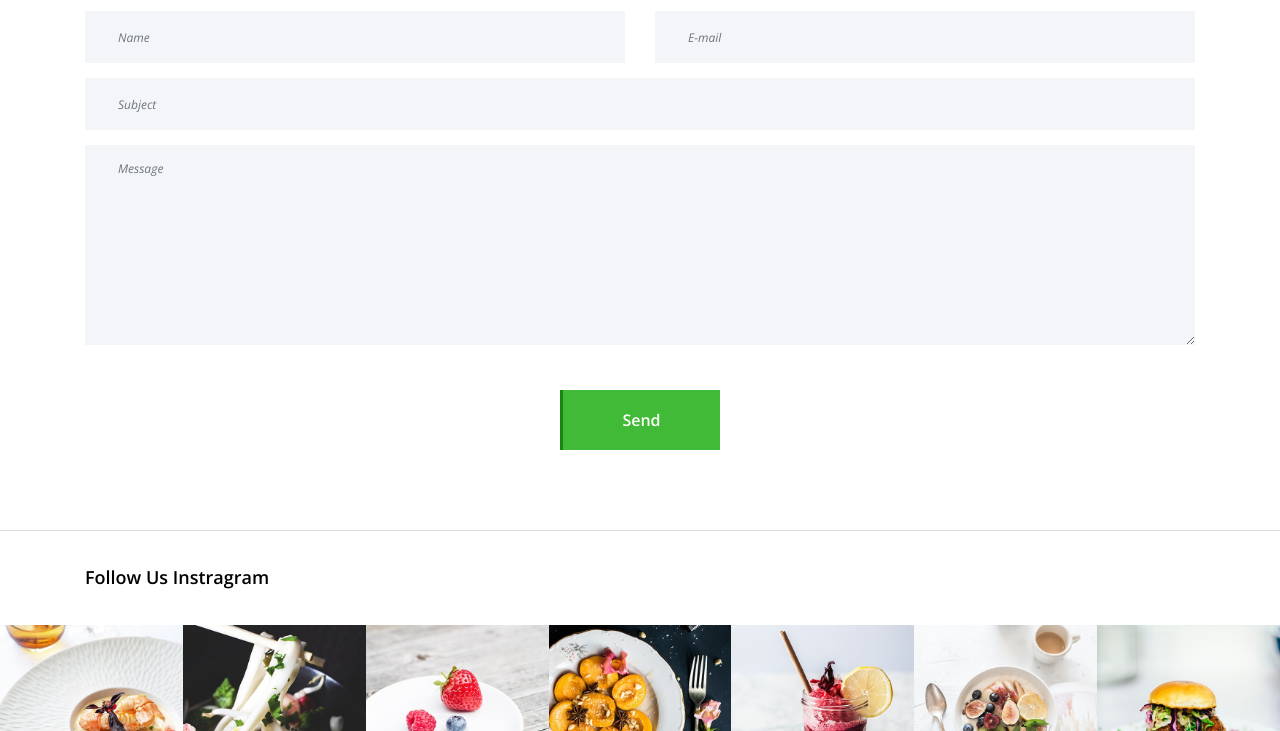
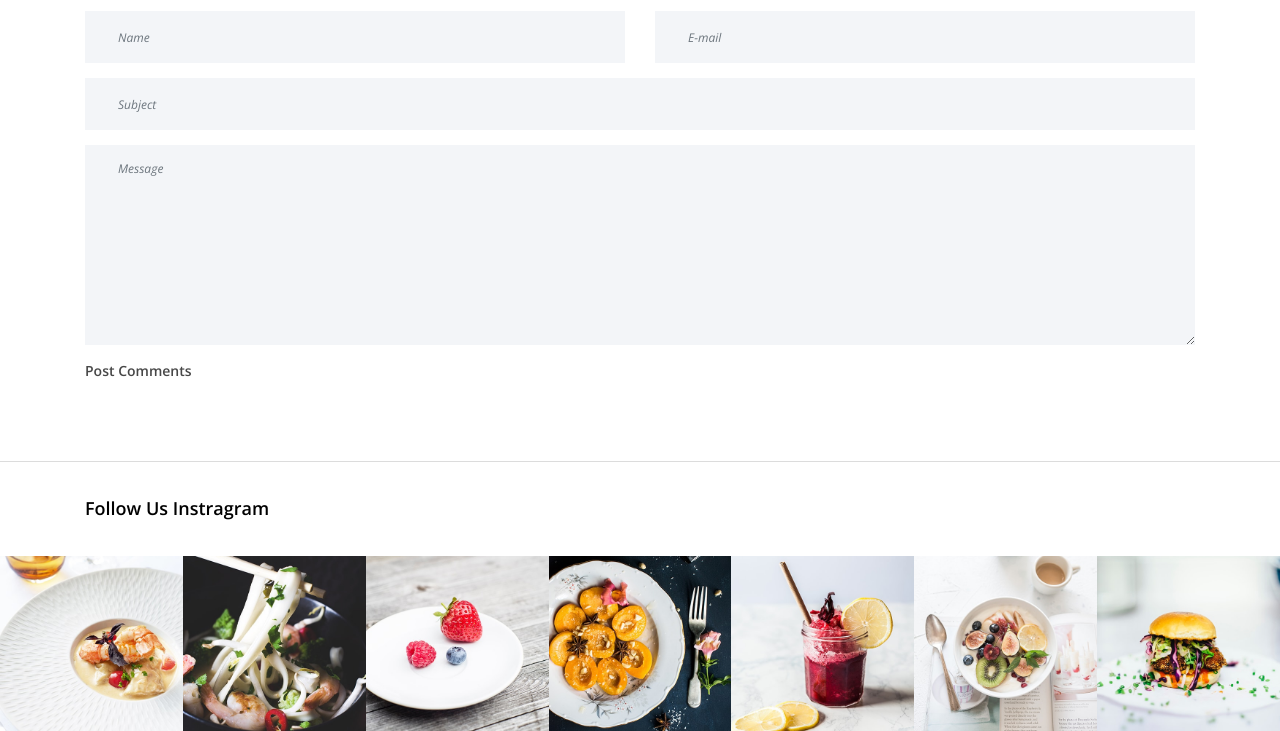
Before and after one commit to AryanOP6/Project, a plain HTML site: page about.html in a window 1280 px wide. Shown: the part 2000-2731 px from the top of the page. Drawn offline with nearby package versions, Linux system fonts and the light colour scheme; files that its build step writes are made by us from their sources; files whose address does not match are found by name.

Commit message:
Update about.html

```diff
--- a/about.html
+++ b/about.html
@@ -233,9 +233,10 @@
                                 <div class="col-12">
                                     <textarea name="message" class="form-control" id="message" cols="30" rows="10" placeholder="Message"></textarea>
                                 </div>
-                                <div class="col-12 text-center">
-                                    <button class="btn delicious-btn mt-30" type="submit">Send</button>
-                                </div>
+                                    <div class="col-12">
+                                        <a href="comment.html" type="submit">Post Comments</a>
+                                    </div>
+
                             </div>
                         </form>
                     </div>
```
